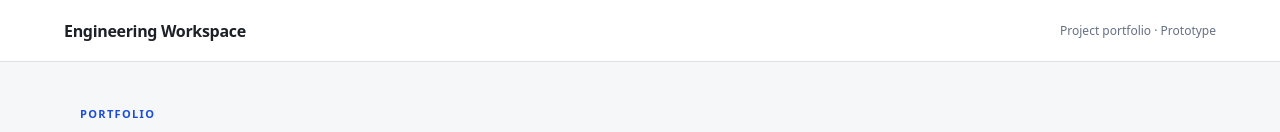
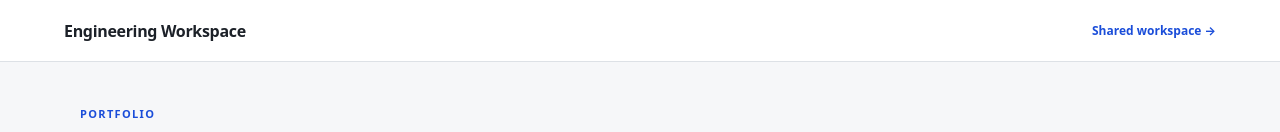
Before and after one commit to olliemarshall/asset-viewer, a Next.js app in the folder asset-viewer/: page /projects in a window 1280 px wide. Shown: the top 132 px of the page. Built offline with nearby package versions, Linux system fonts and the light colour scheme.

Commit message:
Link prototype portfolio to authenticated workspace

```diff
--- a/asset-viewer/app/projects/page.js
+++ b/asset-viewer/app/projects/page.js
@@ -6,7 +6,7 @@ export default function ProjectsPage() {
     <main className="workspaceShell">
       <header className="workspaceTopbar">
         <Link className="workspaceBrand" href="/projects">Engineering Workspace</Link>
-        <span className="workspaceTopbarNote">Project portfolio · Prototype</span>
+        <Link className="primaryWorkspaceLink" href="/workspace">Shared workspace →</Link>
       </header>
 
       <section className="workspaceContent">
```
